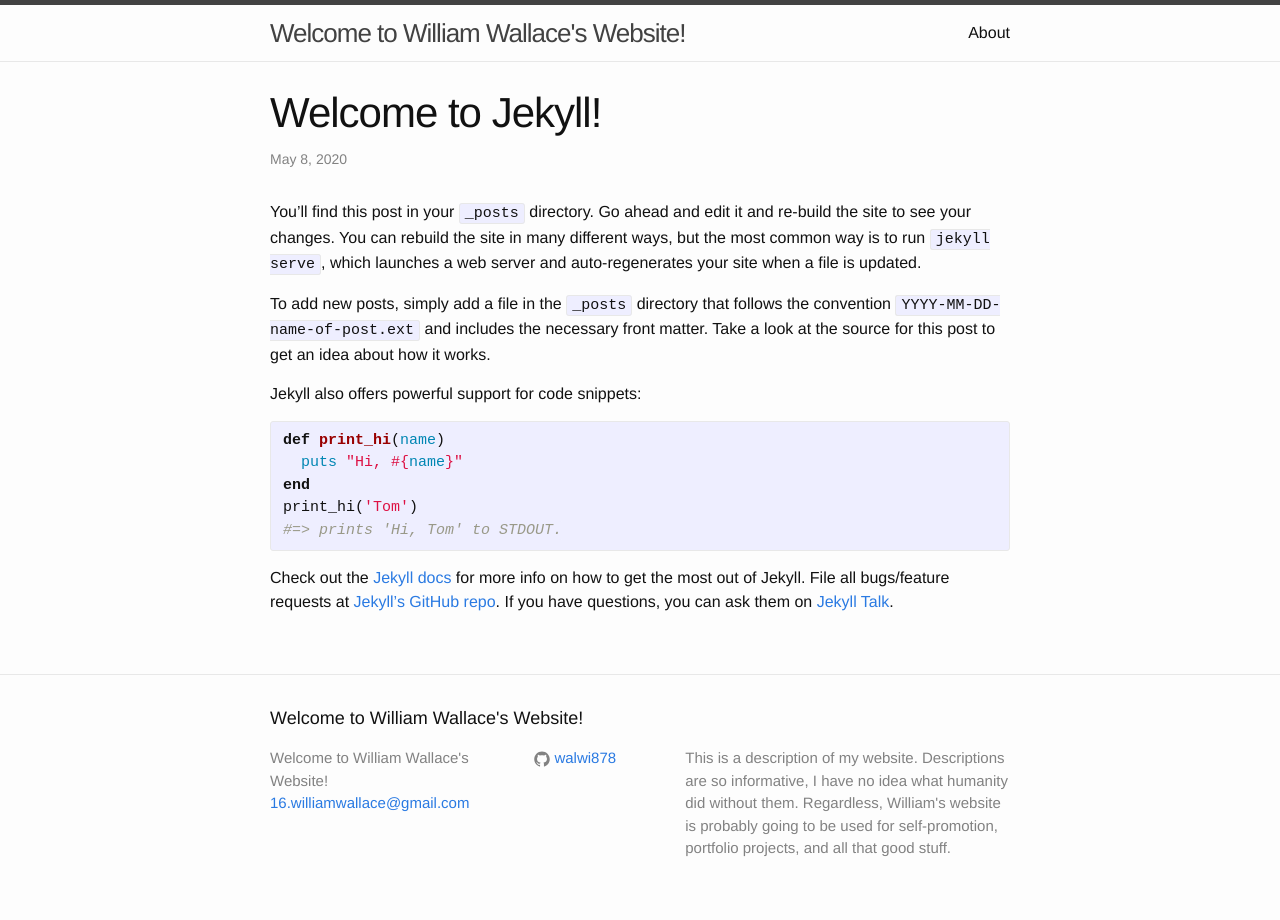
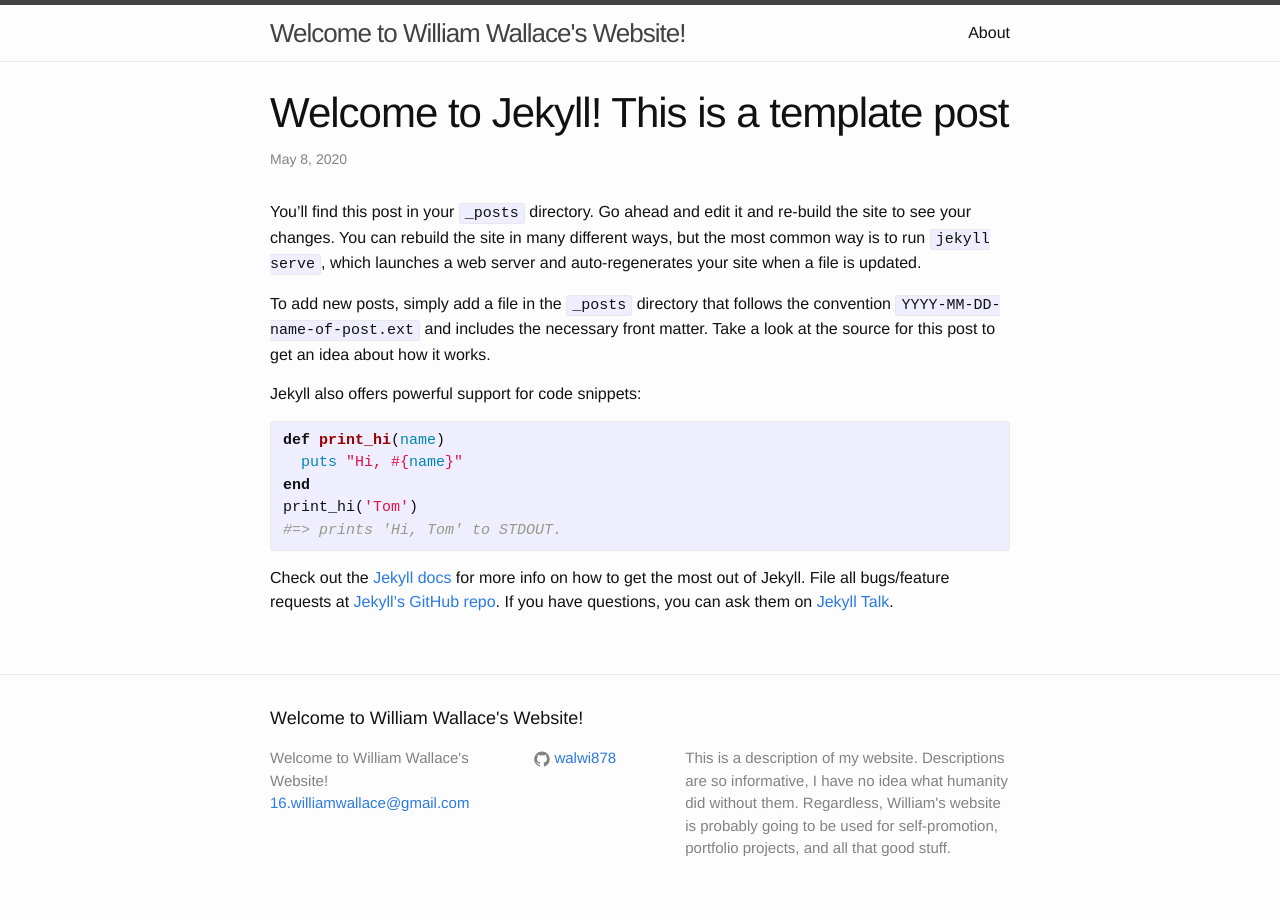
Before and after one commit to walwi878/walwi878.github.io, a Jekyll site: the page built from _posts/2020-05-08-welcome-to-jekyll.markdown, in a window 1280 px wide. Built offline with Jekyll 4.4.1, drawn with Linux system fonts in a browser that asks for light colours.

Commit message:
Update 2020-05-08-welcome-to-jekyll.markdown

```diff
--- a/_posts/2020-05-08-welcome-to-jekyll.markdown
+++ b/_posts/2020-05-08-welcome-to-jekyll.markdown
@@ -1,6 +1,6 @@
 ---
 layout: post
-title:  "Welcome to Jekyll!"
+title:  "Welcome to Jekyll! This is a template post"
 date:   2020-05-08 06:28:24 +0000
 categories: jekyll update
 ---
```
